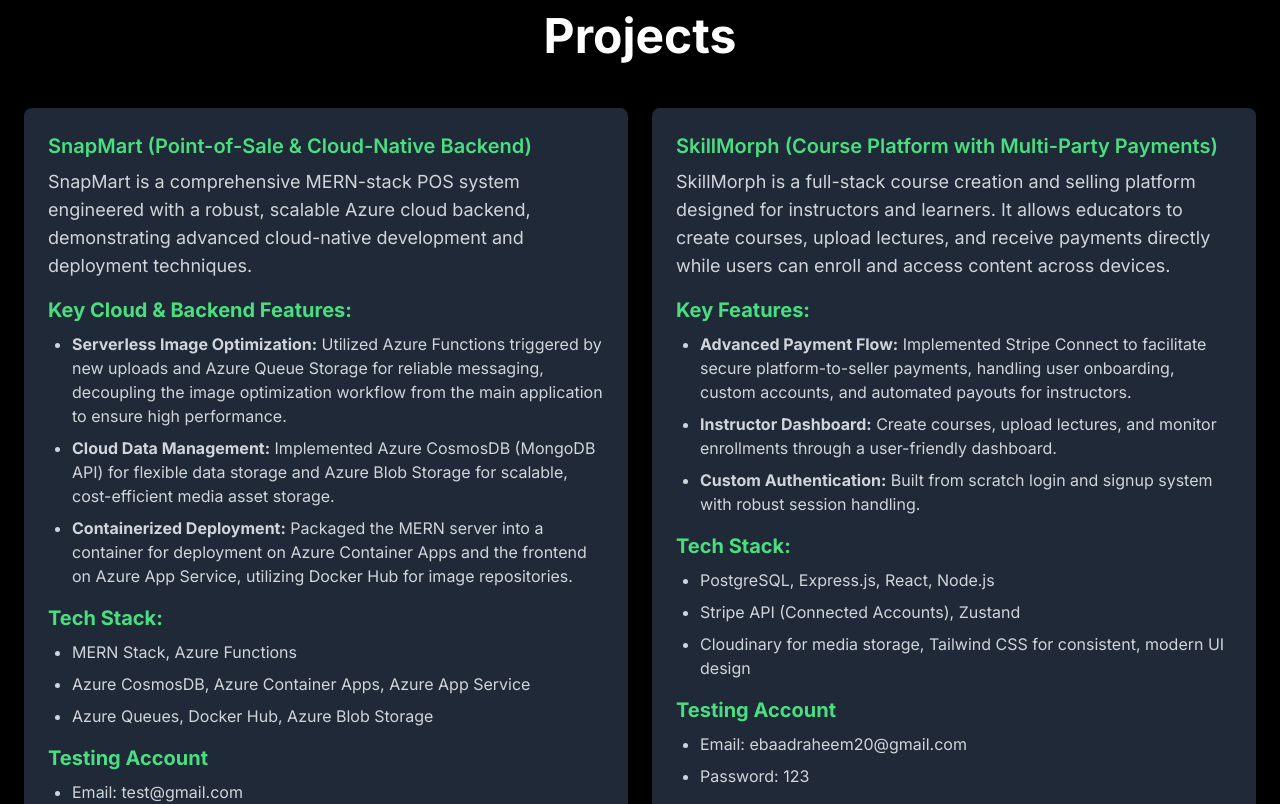
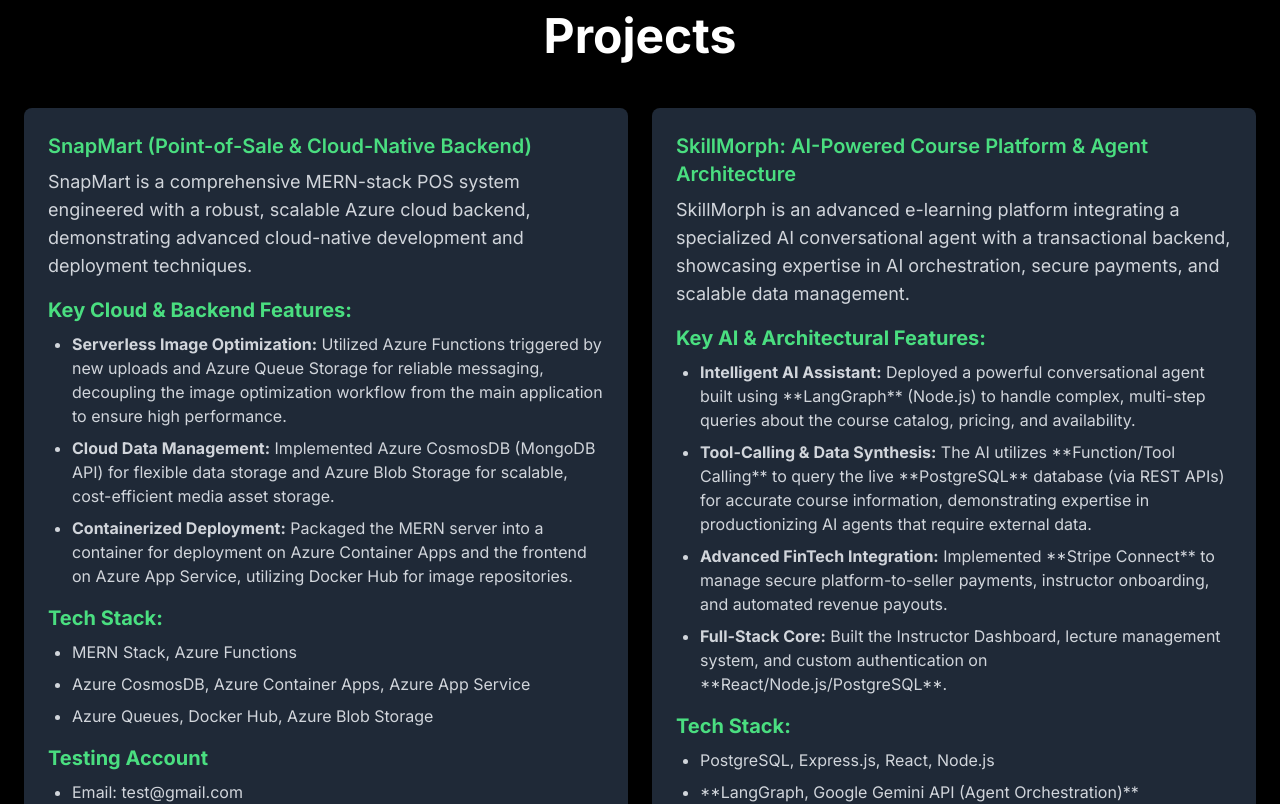
Before and after one commit to ebaadraheem/Portfolio, a Next.js app: page / in a window 1280 px wide. Shown: the part 1640-2444 px from the top of the page. Built offline with nearby package versions, Linux system fonts and the light colour scheme.

Commit message:
Update page.js

```diff
--- a/app/page.js
+++ b/app/page.js
@@ -123,43 +123,35 @@
       transition={{ duration: 0.6, delay: 0.4 }}
     >
       <h3 className="text-xl font-semibold mb-2 text-green-400">
-        SkillMorph (Course Platform with Multi-Party Payments)
+        SkillMorph: AI-Powered Course Platform & Agent Architecture
       </h3>
       <div className="text-gray-300 pb-4 mb-4">
         <p className="text-lg mb-4">
-          SkillMorph is a full-stack course creation and selling platform
-          designed for instructors and learners. It allows educators to create
-          courses, upload lectures, and receive payments directly while users
-          can enroll and access content across devices.
+          SkillMorph is an advanced e-learning platform integrating a specialized
+          AI conversational agent with a transactional backend, showcasing
+          expertise in AI orchestration, secure payments, and scalable data management.
         </p>
 
-        <h2 className="text-xl font-bold mb-2 text-green-400">Key Features:</h2>
+        <h2 className="text-xl font-bold mb-2 text-green-400">Key AI & Architectural Features:</h2>
         <ul className="list-disc pl-6 mb-4">
           <li className="mb-2">
-            <strong className=" ">Advanced Payment Flow:</strong> Implemented
-            Stripe Connect to facilitate secure platform-to-seller payments,
-            handling user onboarding, custom accounts, and automated payouts for
-            instructors.
+            <strong className=" ">Intelligent AI Assistant:</strong> Deployed a powerful conversational agent built using **LangGraph** (Node.js) to handle complex, multi-step queries about the course catalog, pricing, and availability.
           </li>
           <li className="mb-2">
-            <strong className=" ">Instructor Dashboard:</strong> Create courses,
-            upload lectures, and monitor enrollments through a user-friendly
-            dashboard.
+            <strong className=" ">Tool-Calling & Data Synthesis:</strong> The AI utilizes **Function/Tool Calling** to query the live **PostgreSQL** database (via REST APIs) for accurate course information, demonstrating expertise in productionizing AI agents that require external data.           </li>
+          <li className="mb-2">
+            <strong className=" ">Advanced FinTech Integration:</strong> Implemented **Stripe Connect** to manage secure platform-to-seller payments, instructor onboarding, and automated revenue payouts.
           </li>
           <li className="mb-2">
-            <strong className="">Custom Authentication:</strong> Built from
-            scratch login and signup system with robust session handling.
+            <strong className="">Full-Stack Core:</strong> Built the Instructor Dashboard, lecture management system, and custom authentication on **React/Node.js/PostgreSQL**.
           </li>
         </ul>
 
         <h2 className="text-xl font-bold mb-2 text-green-400">Tech Stack:</h2>
         <ul className="list-disc pl-6 mb-4">
           <li className="mb-2">PostgreSQL, Express.js, React, Node.js</li>
-          <li className="mb-2">Stripe API (Connected Accounts), Zustand</li>
-          <li className="mb-2">
-            Cloudinary for media storage, Tailwind CSS for consistent, modern UI
-            design
-          </li>
+          <li className="mb-2">**LangGraph, Google Gemini API (Agent Orchestration)**</li>
+          <li className="mb-2">Stripe API (Connected Accounts), Zustand, Cloudinary</li>
         </ul>
         <h2 className="text-xl font-bold mb-2 text-green-400">
           Testing Account
```
